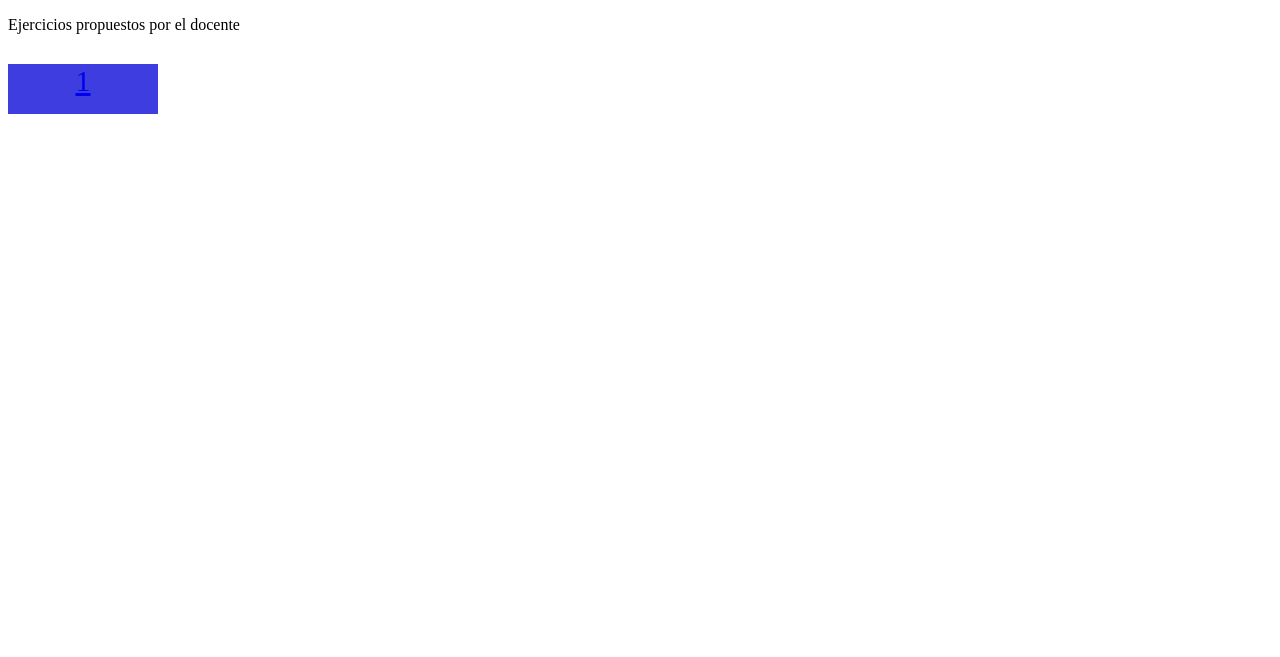
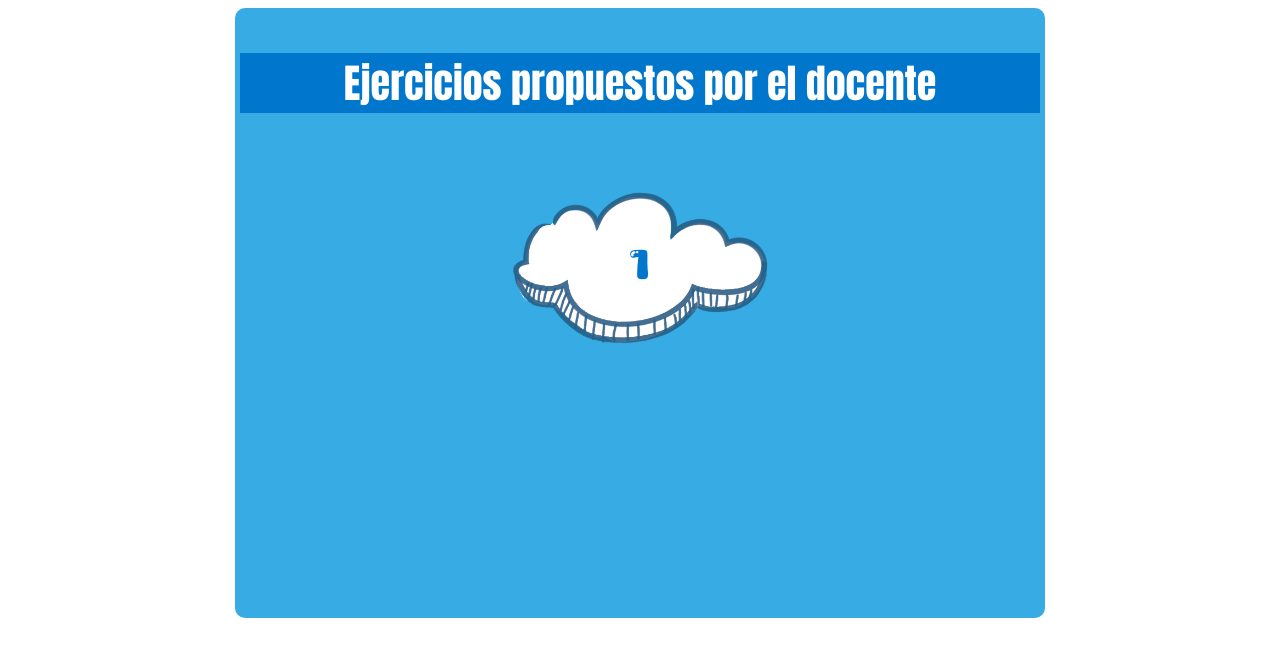
Before and after one commit to VillalobosLobos/tt, a Flask app: template templates/pages/ejerciciosAlumnos.html in a window 1280 px wide. Shown: the top 657 px of the page. Run offline with Flask 3, Linux system fonts and the light colour scheme; the template is opened without the code that fills it: most values are stand-ins (such as "Sample title", 1, 10 or a date in 2020).

Commit message:
css ejercicios alumno

```diff
--- a/static/styles/alumno.css
+++ b/static/styles/alumno.css
@@ -52,7 +52,7 @@ header {
 .contenedor {
   position: relative;
   width: 800px;
-  height: 600px;
+  height: 650px;
   margin: 0 auto 50px;
   background-color: #37ABE4;
   border-radius: 40px;
--- a/static/styles/ejerciciosAlumnos.css
+++ b/static/styles/ejerciciosAlumnos.css
@@ -1,7 +1,59 @@
+@font-face {
+    font-family: 'Eracake';
+    src: url('/static/fonts/Eracake.ttf');
+}
+
 .ejercicio{
+    background-image: url('/static/img/alumnos/n2.png');
+    background-size: contain;
+    background-repeat: no-repeat;
+    background-position: center;
+    width: 230px;
+    height: 130px;
+    display: flex;
+    flex-direction: column;
+    justify-content: center;
+    align-items: center;
     text-align: center;
-    background-color: rgb(62, 62, 224);
-    width: 150px;
-    height: 50px;
-    font-size: 30px;
+    padding: 1rem;
+    font-family: 'Eracake';
+    font-size: 40px;
+    transition: transform 0.3s ease,box-shadow 0.3s ease;
+    cursor: pointer;
 }
+
+.ejercicio:hover{
+    transform: scale(1.05);
+    box-shadow: 0 10px 30px rgba(0, 0, 0, 0.2);
+}
+
+.ejercicio a{
+    text-decoration: none;
+    color: #07c;
+}
+
+.cuerpo{
+    text-align: center;
+    font-size: 40px;
+    font-family: Impact, Haettenschweiler, 'Arial Narrow Bold', sans-serif;
+    color: white;
+    position: relative;
+    width: 800px;
+    height: 600px;
+    padding: 5px;
+    border-radius: 10px;
+    margin: 0 auto 50px;
+    background-color: #37ABE4;
+}
+
+.cuerpo #titulo{
+    background-color: #07c;
+}
+
+.ejercicios{
+    display: flex;
+    flex-wrap: wrap;
+    gap: 1rem;
+    justify-content: center;
+    padding: 2rem;
+}
--- a/templates/pages/ejerciciosAlumnos.html
+++ b/templates/pages/ejerciciosAlumnos.html
@@ -4,11 +4,14 @@
     <meta charset="UTF-8">
     <meta name="viewport" content="width=device-width, initial-scale=1.0">
     <title>Ejercicios del maestro</title>
+    <link rel="icon" href="/static/img/iconos/1.png" type="image/png">
     <link rel="stylesheet" href="../../static/styles/ejerciciosAlumnos.css" type="text/css">
 </head>
 <body>
-    <p>Ejercicios propuestos por el docente</p>
+    <div class="cuerpo">
+        <p id="titulo">Ejercicios propuestos por el docente</p>
 
+        <div class="ejercicios">
             {% for titulo in ejercicios %}
             <div class="ejercicio">
                 <a href="/ejercicio?id={{titulo[1]}}">
@@ -16,5 +19,7 @@
                 </a>
             </div>
             {% endfor %}
+        </div>
+    </div>
 </body>
 </html>
```
Also changed, not shown: 2 other files. Lines whose indentation alone changed are shown as unchanged.
